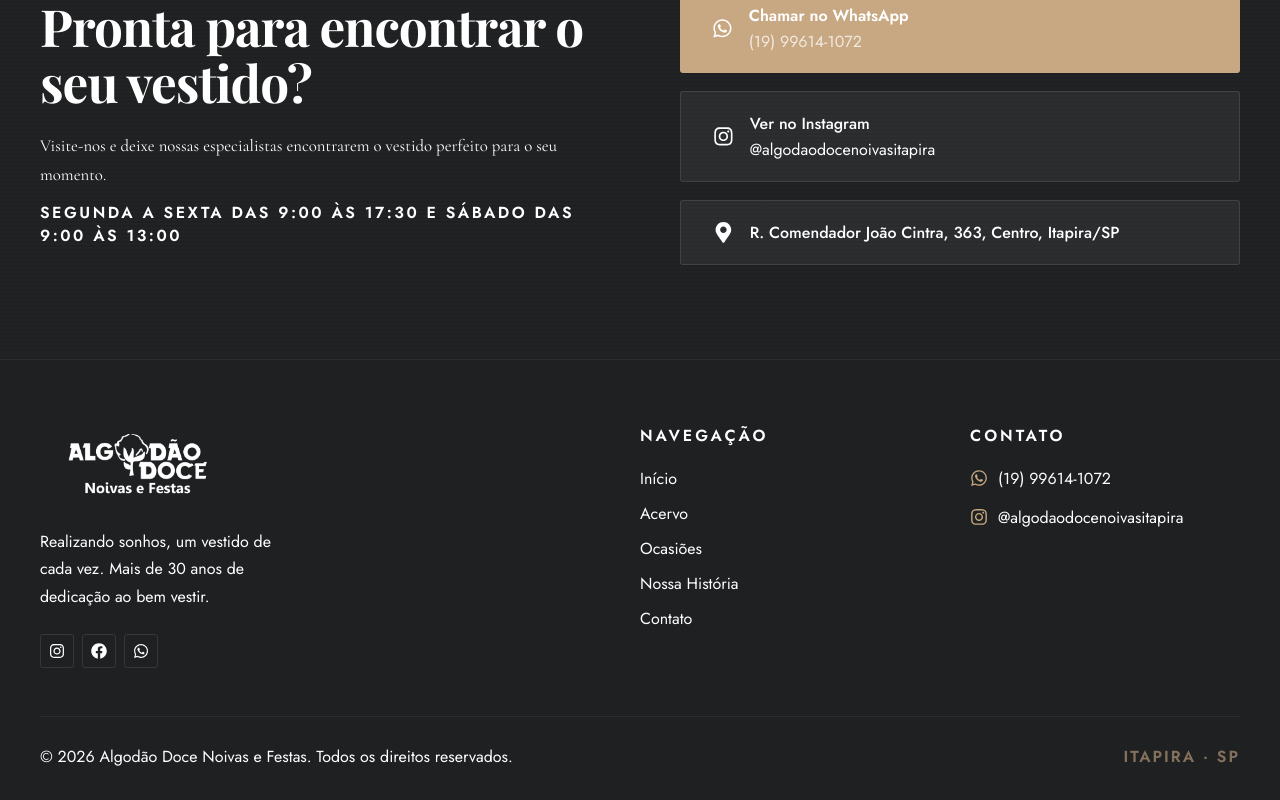
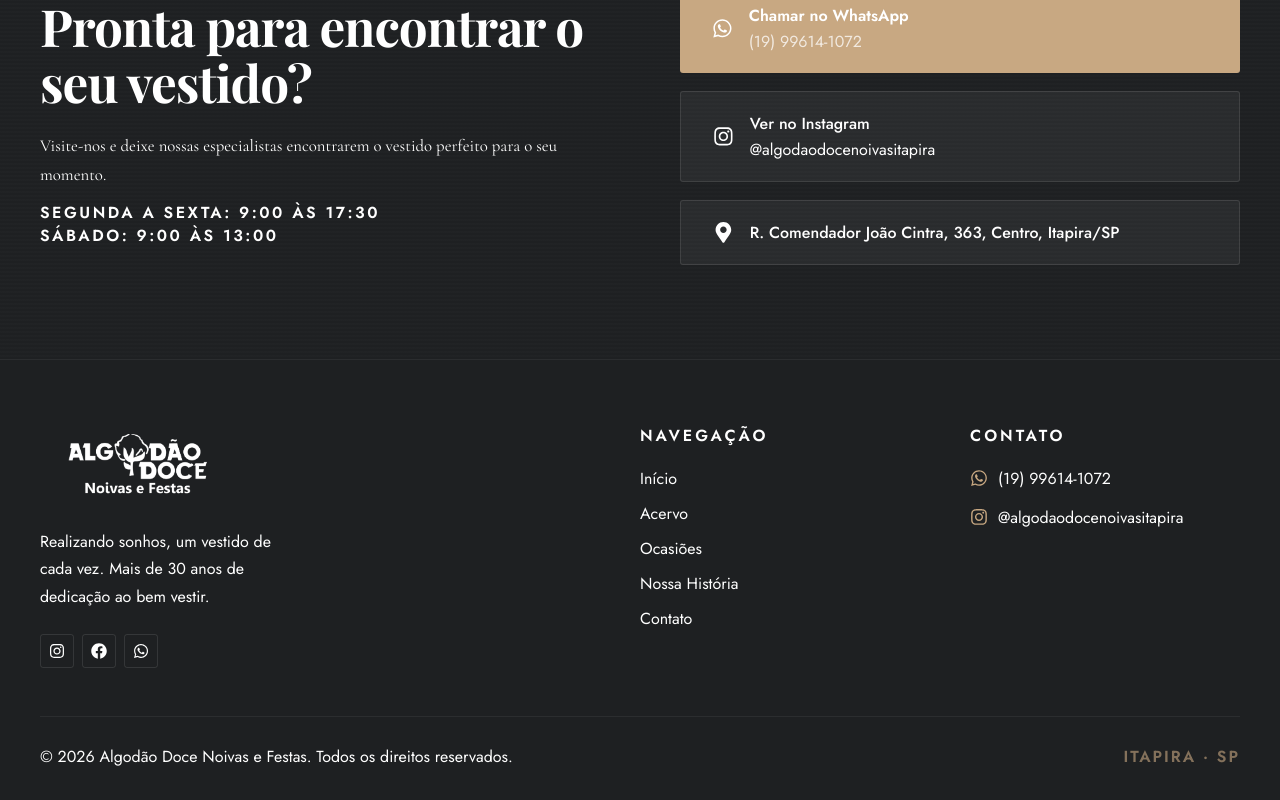
Before and after one commit to butrico31/algodao-doce, a React (Vite) app: page / in a window 1280 px wide. Shown: the part 4958-5758 px from the top of the page. Built offline with nearby package versions, Linux system fonts and the light colour scheme; a web font is replaced by a local one.

Commit message:
fix: update schedule text for improved clarity and formatting

```diff
--- a/src/components/CTASection.jsx
+++ b/src/components/CTASection.jsx
@@ -243,7 +243,7 @@
           <Eyebrow>Vamos conversar</Eyebrow>
           <Headline>Pronta para encontrar o seu vestido?</Headline>
           <Sub>Visite-nos e deixe nossas especialistas encontrarem o vestido perfeito para o seu momento.</Sub>
-          <Schedule>Segunda a sexta das 9:00 às 17:30 e sábado das 9:00 às 13:00</Schedule>
+          <Schedule>Segunda a sexta: 9:00 às 17:30 <br/> Sábado: 9:00 às 13:00</Schedule>
         </TextBlock>
 
         <ActionBlock ref={actionRef}>
```
